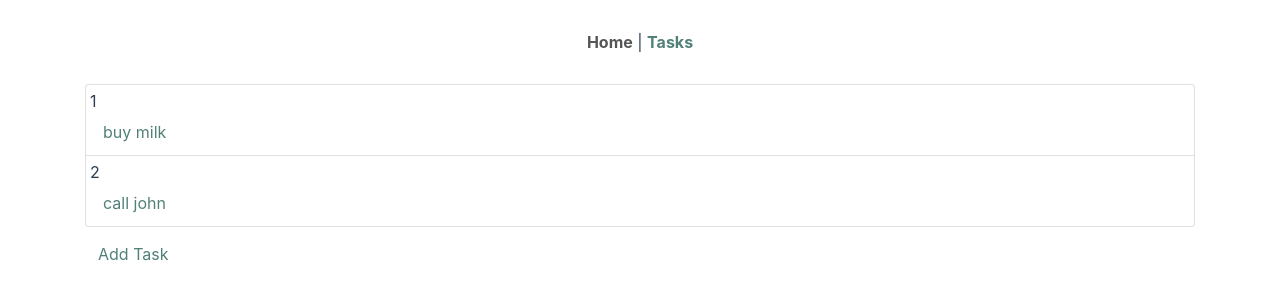
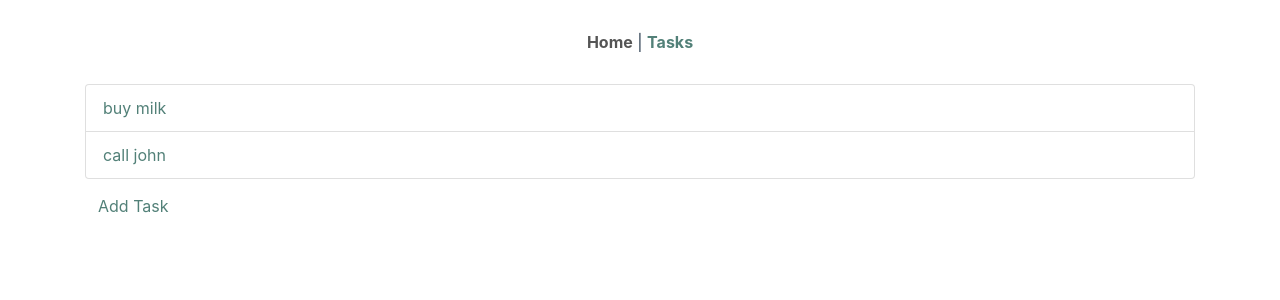
Before and after one commit to uguisu-an/vue-todo, a Vue app: page /tasks in a window 1280 px wide. Shown: the top 300 px of the page. Built offline with nearby package versions, Linux system fonts and the light colour scheme.

Commit message:
id消すの忘れてた

```diff
--- a/src/views/TaskList.vue
+++ b/src/views/TaskList.vue
@@ -2,7 +2,6 @@
   <div class="container">
     <ul class="list-group mb-2">
       <li v-for="(task, i) in tasks" :key="i" class="list-group-item p-1">
-        {{ task.id }}
         <div v-if="selectedIndex === i">
           <TaskEdit
             :task="clone(task)"
```
